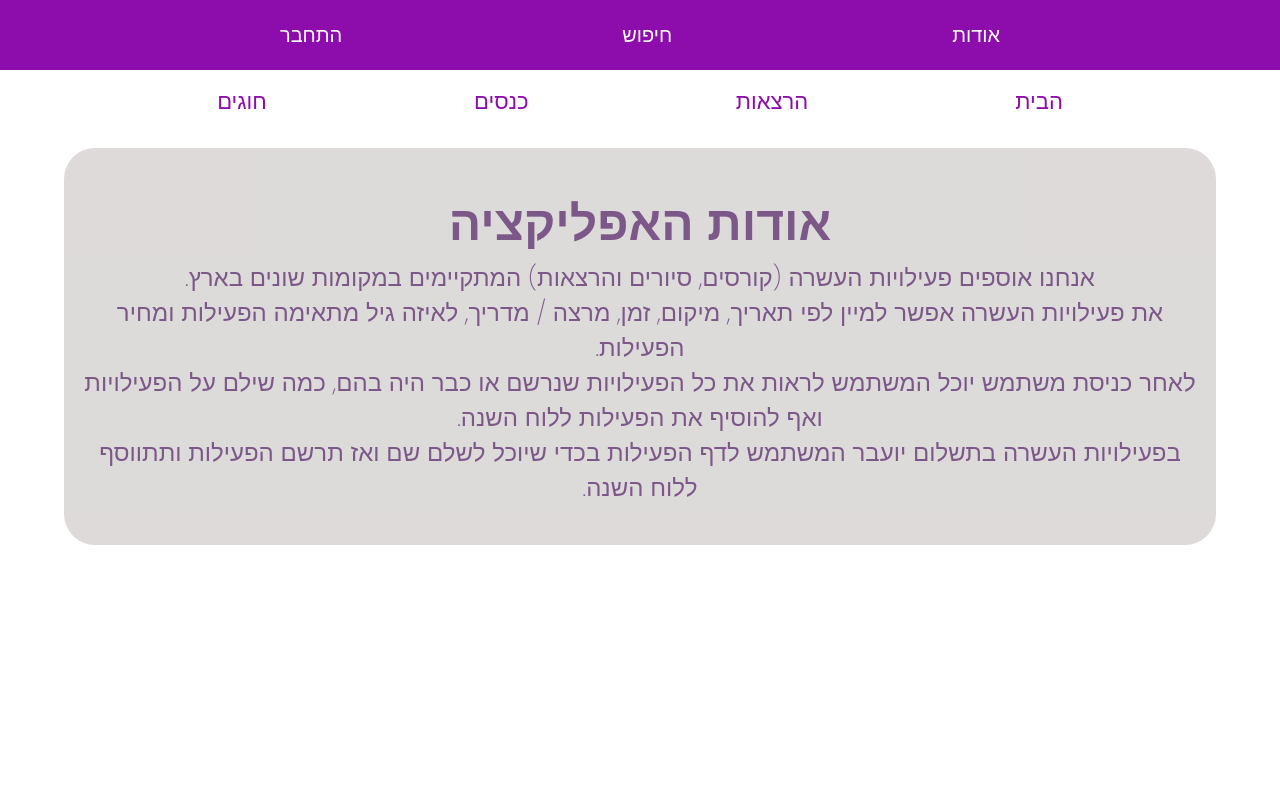
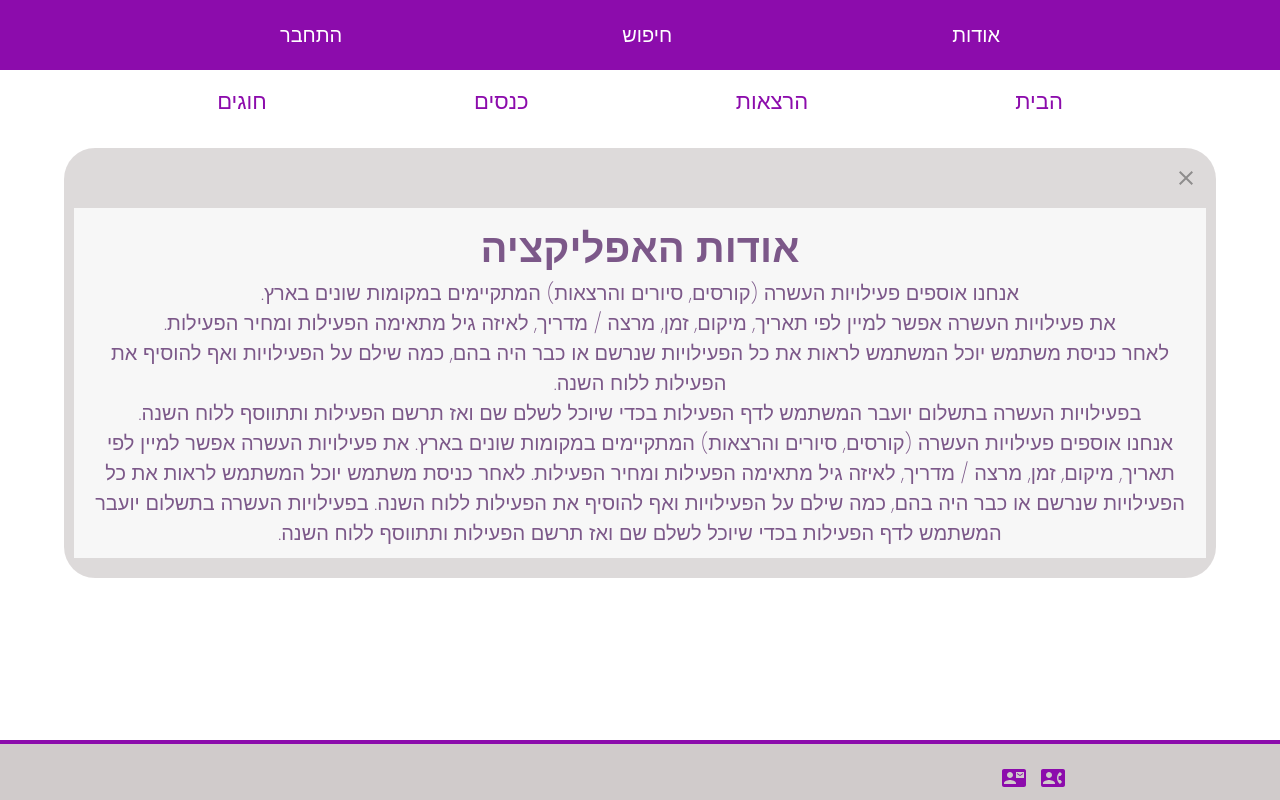
Before and after one commit to itsik-ba/My-Lectures, a React (Vite) app in the folder client/: page /about in a window 1280 px wide. Built offline with nearby package versions, Linux system fonts and the light colour scheme.

Commit message:
bottom page

```diff
--- a/client/src/App.tsx
+++ b/client/src/App.tsx
@@ -13,7 +13,7 @@ import HomePage from './pages/mainBar/main__homePage/HomePage'
 import Lecture from './pages/mainBar/main__lecture/Lecture'
 import Classes from './pages/mainBar/main__classes/Classes'
 import Courses from './pages/mainBar/main__courses/Courses'
-// import BottomPage from './components/bottomPage/BottomPage'
+import BottomPage from './components/bottomPage/BottomPage'
 import About from './pages/topBar/top__about/About'
 
 
@@ -38,7 +38,7 @@ function App() {
 
           <Route path="/about" element={<About/>}/>
         </Routes>
-        {/* <BottomPage/> */}
+        <BottomPage/>
       </div>
 
   )
--- a/client/src/components/bottomPage/BottomPage.tsx
+++ b/client/src/components/bottomPage/BottomPage.tsx
@@ -1,13 +1,26 @@
 import "./style/bottomPage.scss"
+import ContactPhoneIcon    from '@mui/icons-material/ContactPhone';
+import ContactMailIcon from '@mui/icons-material/ContactMail';
 
 const BottomPage = () => {
+
+  const hendelPhonNumber = () => {
+
+  }
+  const hendelMail = () => {
+
+  }
   return (
     <div className="bottomPage">
-      <div className="">+</div>
-      <div>_</div>
-      <div>%</div>
-      <div>#</div>
-    </div>
+      <div className="bottomPage__icons">
+        <button className="bottomPage__icons__btn" onClick={hendelPhonNumber}>
+          <ContactPhoneIcon />
+        </button>
+        <button className="bottomPage__icons__btn" onClick={hendelMail}>
+          <ContactMailIcon />
+        </button>
+      </div>
+  </div>
   )
 }
 
--- a/client/src/components/bottomPage/style/bottomPage.scss
+++ b/client/src/components/bottomPage/style/bottomPage.scss
@@ -9,9 +9,27 @@
 
 
 .bottomPage{
+    position: fixed;
+    bottom: 0;
+    left: 0;
+    right: 0px;
     width: 100%;
-    height: 100px;
+    height: 60px;
     background-color: var(--LightGray);
-    border-top:4px solid rgb(140, 12, 172);
+    border-top:4px solid var(--purple);
+
+    &__icons {
+        padding-right: 200px;
+
+
+        &__btn{
+            color : var(--purple);
+            font-size: 50px;
+            background-color: var(--LightGray);
+            border: var(--LightGray);
+            margin-right: 15px;
+        }
+    }
+
 
 }
--- a/client/src/pages/mainBar/main__lecture/Lecture.tsx
+++ b/client/src/pages/mainBar/main__lecture/Lecture.tsx
@@ -1,12 +1,11 @@
 import "./style/lecture.scss"
-
 
 const Lecture = () => {
   return (
     <div className="container">
        <div className="container__wrapper">
 
-           <div className="blockA">
+            <div className="blockA">
             <h2>הרצאות קרובות</h2>
             <div className="blockA__wrapperBlock">
             <div className="a">its aaa</div>
--- a/client/src/pages/mainBar/main__lecture/style/lecture.scss
+++ b/client/src/pages/mainBar/main__lecture/style/lecture.scss
@@ -28,6 +28,8 @@ border-radius: 31px 31px 31px 31px;
 padding: 16px 0px 0px;
 margin: 25px 0px;
 
+
+
 &__wrapperBlock{
     width: 100%;
     display: grid;
--- a/client/src/pages/topBar/top__about/About.tsx
+++ b/client/src/pages/topBar/top__about/About.tsx
@@ -1,33 +1,56 @@
-import "./style/about.scss"
+import React, { useState } from 'react';
+import IconButton from '@mui/material/IconButton';
+import { Close } from '@mui/icons-material';
+import "./style/about.scss";
 
 
-const About = () => {
-  try {
-    const aboutText1 = 'אנחנו אוספים פעילויות העשרה (קורסים, סיורים והרצאות) המתקיימים במקומות שונים בארץ.';
-    const aboutText2 = 'את פעילויות העשרה אפשר למיין לפי תאריך, מיקום, זמן, מרצה / מדריך, לאיזה גיל מתאימה הפעילות ומחיר הפעילות. ';
-    const aboutText3 = 'לאחר כניסת משתמש יוכל המשתמש לראות את כל הפעילויות שנרשם או כבר היה בהם, כמה שילם על הפעילויות ואף להוסיף את הפעילות ללוח השנה. ';
-    const aboutText4 = 'בפעילויות העשרה בתשלום יועבר המשתמש לדף הפעילות בכדי שיוכל לשלם שם ואז תרשם הפעילות ותתווסף ללוח השנה.';
-    // const aboutText = aboutText1 + '\n' + aboutText2 + '\n' + aboutText3 + '\n' + aboutText4;
+const About: React.FC = () => {
+  const [isOpen, setIsOpen] = useState(false);
 
-    return (
-      <div className="main">
-          <div className="about__container">
-            <div className="about__content">
-              <h1 className="about__title">אודות האפליקציה</h1>
-              <p className="about__text">{aboutText1}</p>
-              <p className="about__text">{aboutText2}</p>
-              <p className="about__text">{aboutText3}</p>
-              <p className="about__text">{aboutText4}</p>
 
-            </div>
-          </div>
+
+  // const openPopup = () => {
+  //   setIsOpen(true);
+  // };
+
+  const closePopup = () => {
+    console.log("closed2");
+    setIsOpen(false);
+  };
+
+  const handleExitClick = () => {
+    console.log("closed1");
+    closePopup();
+    window.location.href = '/';
+  };
+
+
+
+  const aboutText =
+    'אנחנו אוספים פעילויות העשרה (קורסים, סיורים והרצאות) המתקיימים במקומות שונים בארץ. \n את פעילויות העשרה אפשר למיין לפי תאריך, מיקום, זמן, מרצה / מדריך, לאיזה גיל מתאימה הפעילות ומחיר הפעילות. \n לאחר כניסת משתמש יוכל המשתמש לראות את כל הפעילויות שנרשם או כבר היה בהם, כמה שילם על הפעילויות ואף להוסיף את הפעילות ללוח השנה. \nבפעילויות העשרה בתשלום יועבר המשתמש לדף הפעילות בכדי שיוכל לשלם שם ואז תרשם הפעילות ותתווסף ללוח השנה.';
+
+  return (
+    <div className={`about ${isOpen ? 'open' : ''}`}>
+      <div className="about__container">
+        <div className="about__btn">
+          <IconButton aria-label="Exit" onClick={handleExitClick}>
+            <Close />
+          </IconButton>
+        </div>
+        <div className="about__mainText">
+          <h1 className="about__mainText__title">אודות האפליקציה</h1>
+          {aboutText.split('\n').map((line, index) => (
+            <React.Fragment key={index}>
+              {line}
+              <br />
+            </React.Fragment>
+          ))}
+          <p className="about__mainText__text">{aboutText}</p>
+        </div>
       </div>
-    )
+      <div className="popup-overlay" onClick={closePopup}></div>
+    </div>
+  );
+};
 
-} catch (error) {
-    console.error(error)
-}
-
-}
-
-export default About
+export default About;
```
Also changed, not shown: 2 other files (tests, documents, lock files or other folders).
